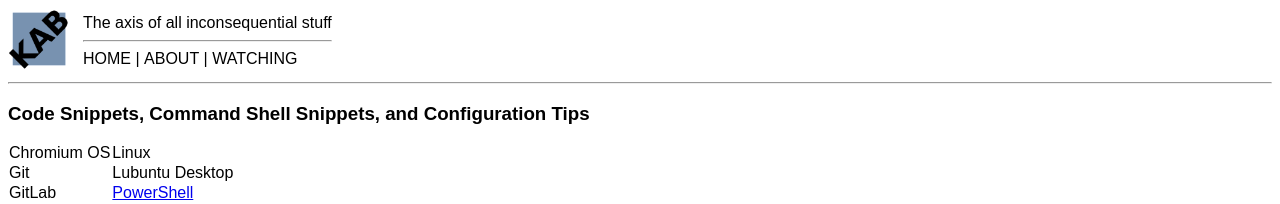
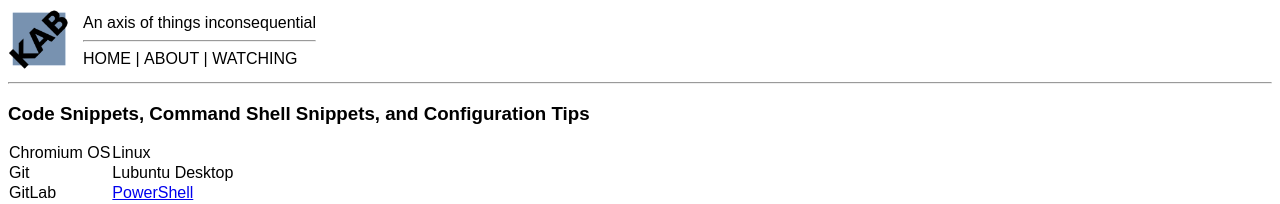
Before and after one commit to kabtech/kab, a Jekyll site: the page built from index.md, in a window 1280 px wide. Shown: the top 204 px of the page. Built offline with Jekyll 4.4.1, drawn with Linux system fonts in a browser that asks for light colours; our own code applies the rules of GitHub Pages for plain Markdown files.

Commit message:
Update _config.yml

```diff
--- a/_config.yml
+++ b/_config.yml
@@ -1,6 +1,6 @@
 # Site settings
 title: axis
-tagline: "The axis of all inconsequential stuff"
+tagline: "An axis of things inconsequential"
 url: "http://axis.bestul.us/" # The base hostname & protocol for your site. Use it if you need absolute URL's
 
 # Social
```
